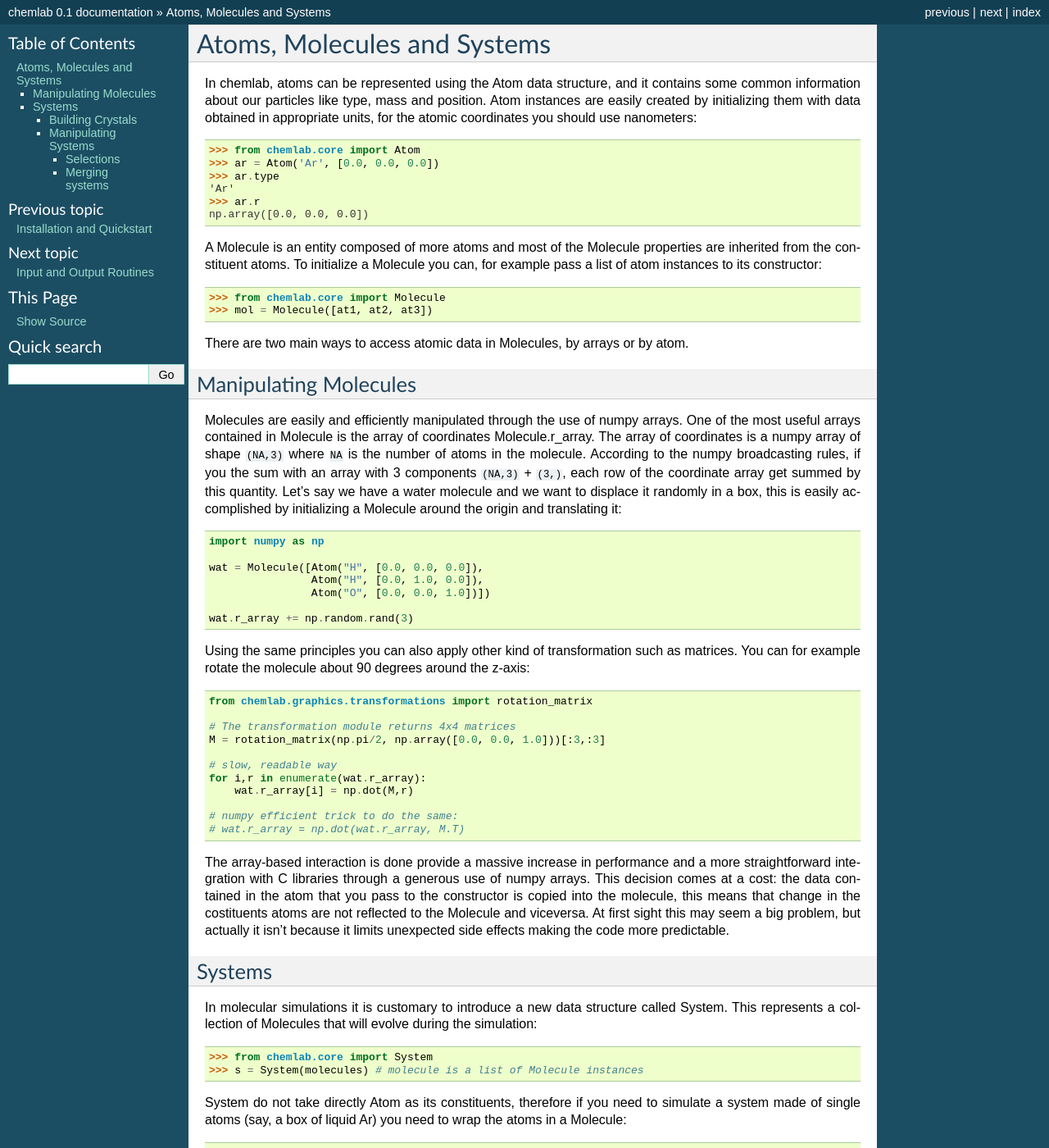
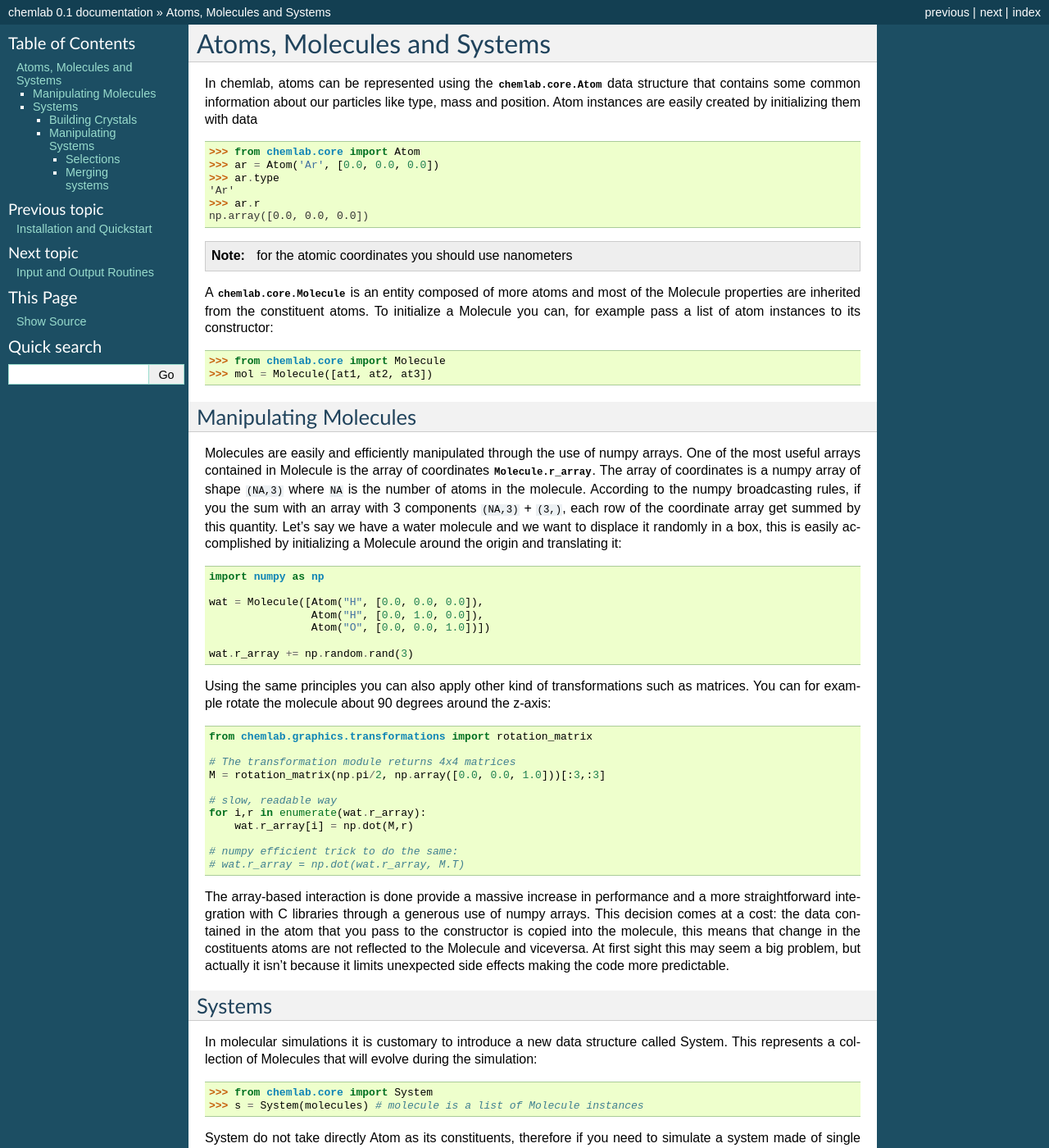
Before and after one commit to chemlab/chemlab, a Sphinx documentation site: the page built from docs/core.rst, in a window 1280 px wide and 1400 px high. Shown: the whole window at 82% size. Built offline with Sphinx 7.4.7, drawn with Linux system fonts in a browser that asks for light colours; formulas are drawn with MathJax 3.

Commit message:
Added docs for transformations

```diff
--- a/docs/api/chemlab.graphics.rst
+++ b/docs/api/chemlab.graphics.rst
@@ -56,3 +56,8 @@
 
 .. autoclass:: chemlab.graphics.camera.Camera
     :members:
+
+Transformations
+---------------
+
+.. toctree:: chemlab.graphics.transformations
--- /dev/null
+++ b/docs/api/chemlab.graphics.transformations.rst
@@ -0,0 +1,3 @@
+
+.. automodule:: chemlab.graphics.transformations
+    :members:
--- a/docs/core.rst
+++ b/docs/core.rst
@@ -2,11 +2,11 @@
 Atoms, Molecules and Systems
 ============================
 
-In chemlab, atoms can be represented using the Atom data structure,
-and it contains some common information about our particles like type,
-mass and position. Atom instances are easily created by initializing
-them with data obtained in appropriate units, for the atomic coordinates
-you should use nanometers::
+In chemlab, atoms can be represented using the
+:py:class:`chemlab.core.Atom` data structure that contains some
+common information about our particles like type, mass and
+position. Atom instances are easily created by initializing them with
+data ::
 
     >>> from chemlab.core import Atom
     >>> ar = Atom('Ar', [0.0, 0.0, 0.0])
@@ -15,23 +15,22 @@
     >>> ar.r
     np.array([0.0, 0.0, 0.0])
 
-A Molecule is an entity composed of more atoms and most of the
-Molecule properties are inherited from the constituent atoms. To
-initialize a Molecule you can, for example pass a list of atom
-instances to its constructor::
+.. note:: for the atomic coordinates you should use nanometers
+
+A :py:class:`chemlab.core.Molecule` is an entity composed of more
+atoms and most of the Molecule properties are inherited from the
+constituent atoms. To initialize a Molecule you can, for example pass
+a list of atom instances to its constructor::
 
     >>> from chemlab.core import Molecule
     >>> mol = Molecule([at1, at2, at3])
-
-There are two main ways to access atomic data in Molecules, by arrays
-or by atom.
 
 Manipulating Molecules
 ----------------------
 
 Molecules are easily and efficiently manipulated through the use of
 numpy arrays. One of the most useful arrays contained in Molecule is
-the array of coordinates Molecule.r_array.  The array of coordinates
+the array of coordinates :py:attr:`Molecule.r_array`.  The array of coordinates
 is a numpy array of shape ``(NA,3)`` where ``NA`` is the number of
 atoms in the molecule.  According to the numpy broadcasting rules, if
 you the sum with an array with 3 components ``(NA,3)`` + ``(3,)``,
@@ -49,7 +48,7 @@
     wat.r_array += np.random.rand(3)
 
 Using the same principles you can also apply other kind of
-transformation such as matrices.  You can for example rotate the
+transformations such as matrices.  You can for example rotate the
 molecule about 90 degrees around the z-axis::
 
     from chemlab.graphics.transformations import rotation_matrix
```
Also changed, not shown: 1 other file.
